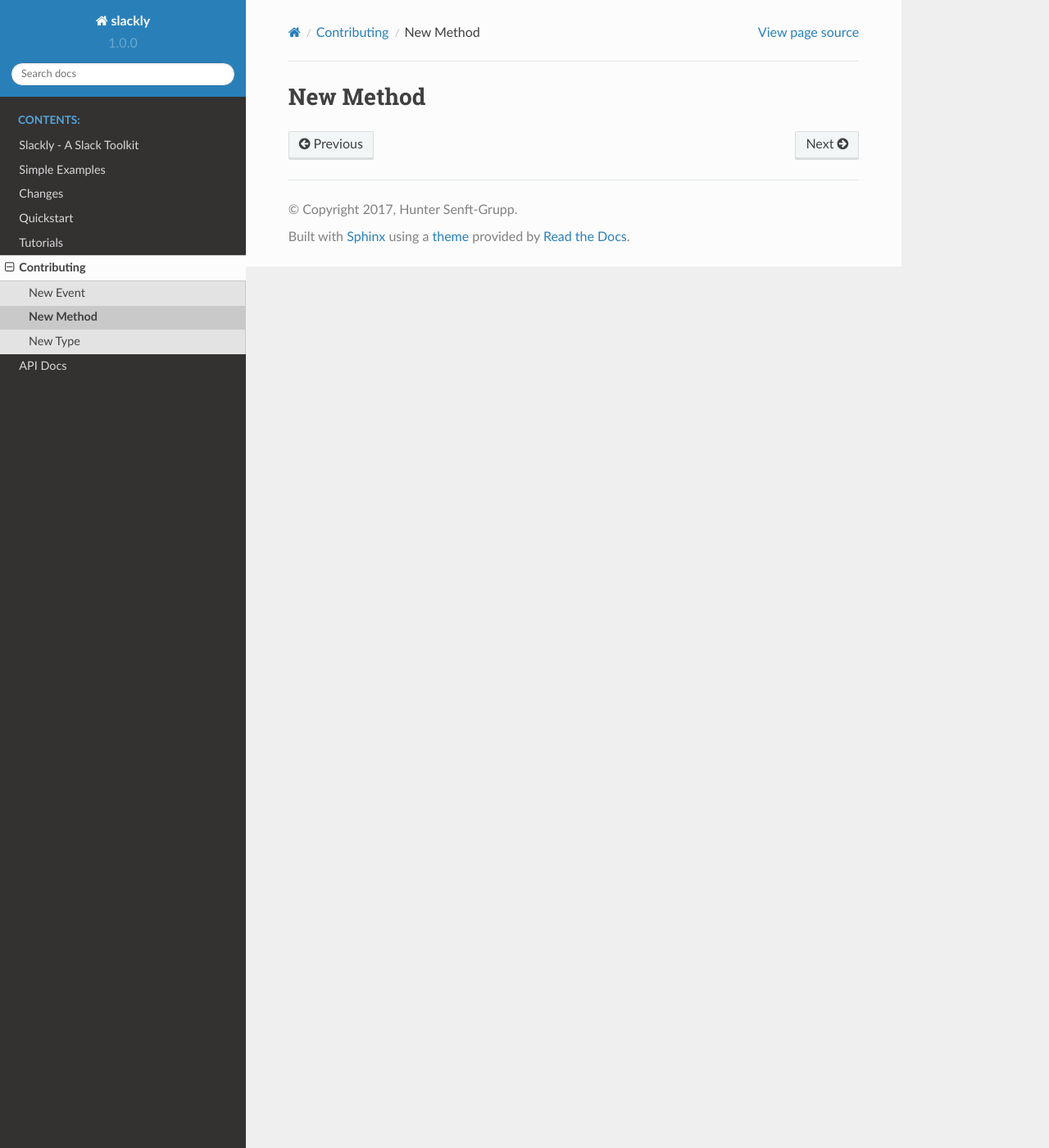
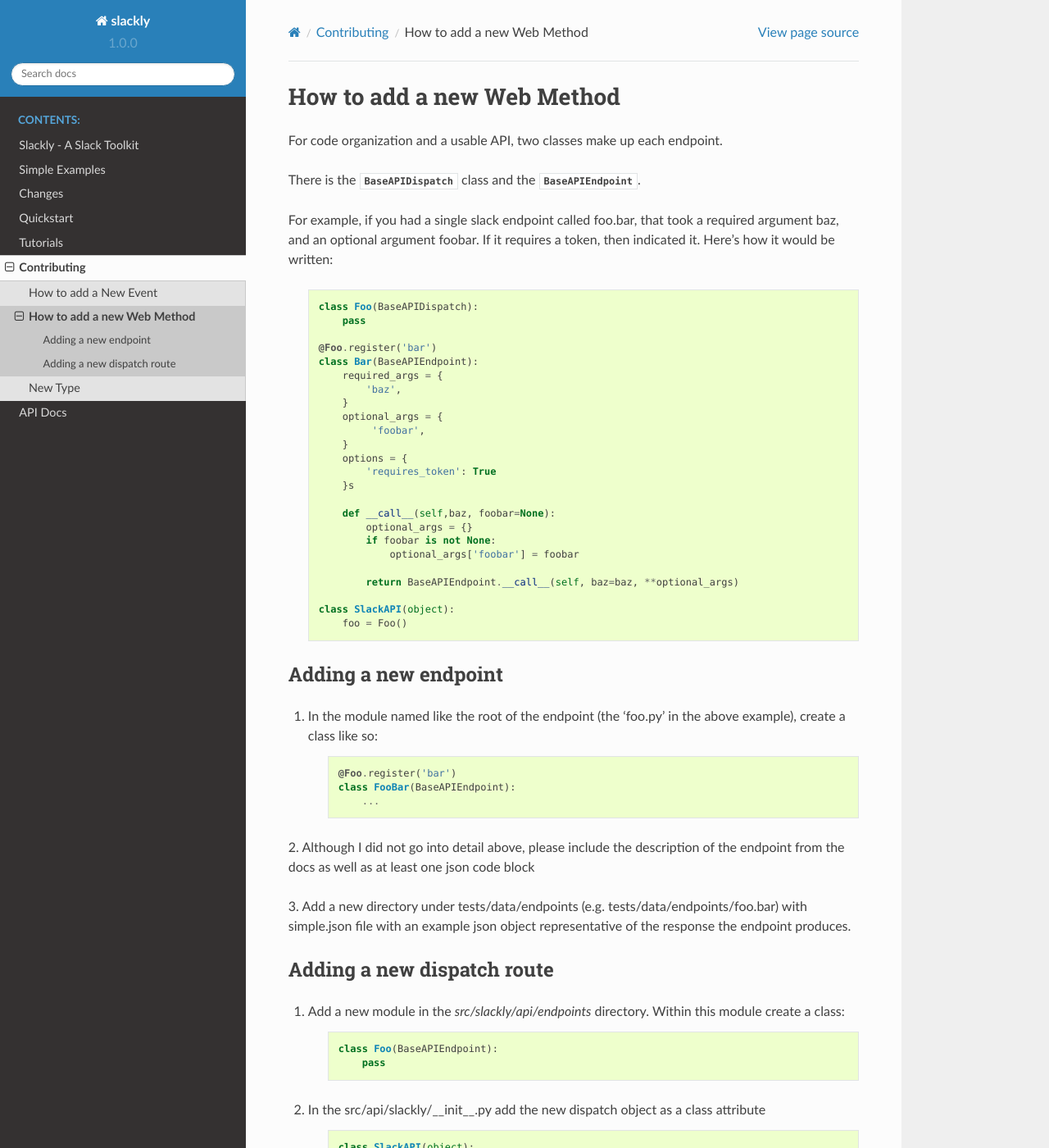
Before and after one commit to huntcsg/slackly, a Sphinx documentation site: the page built from docs/source/contributing/new_method.rst, in a window 1280 px wide and 1400 px high. Shown: the whole window at 82% size. Built offline with Sphinx 7.4.7 and the Read the Docs theme 2.0.0, drawn with Linux system fonts in a browser that asks for light colours; some of the changed text lies outside the part shown.

Commit message:
Added docs for adding a new event and a new method

```diff
--- a/docs/source/contributing/new_event.rst
+++ b/docs/source/contributing/new_event.rst
@@ -1,5 +1,5 @@
-New Event
-=========
+How to add a New Event
+======================
 
 1. Add a new module in the src/slackly/events/ directory. Follow the below template:
 
--- a/docs/source/contributing/new_method.rst
+++ b/docs/source/contributing/new_method.rst
@@ -1,2 +1,74 @@
-New Method
-==========
+How to add a new Web Method
+===========================
+
+For code organization and a usable API, two classes make up each endpoint.
+
+There is the :class:`BaseAPIDispatch` class and the :class:`BaseAPIEndpoint`.
+
+For example, if you had a single slack endpoint called foo.bar, that took a required argument baz, and an optional
+argument foobar. If it requires a token, then indicated it. Here's how it would be written:
+
+    .. code-block:: python
+
+        class Foo(BaseAPIDispatch):
+            pass
+
+        @Foo.register('bar')
+        class Bar(BaseAPIEndpoint):
+            required_args = {
+                'baz',
+            }
+            optional_args = {
+                 'foobar',
+            }
+            options = {
+                'requires_token': True
+            }s
+
+            def __call__(self,baz, foobar=None):
+                optional_args = {}
+                if foobar is not None:
+                    optional_args['foobar'] = foobar
+
+                return BaseAPIEndpoint.__call__(self, baz=baz, **optional_args)
+
+        class SlackAPI(object):
+            foo = Foo()
+
+
+Adding a new endpoint
+---------------------
+
+1. In the module named like the root of the endpoint (the 'foo.py' in the above example), create a class like so:
+
+    .. code-block:: python
+
+        @Foo.register('bar')
+        class FooBar(BaseAPIEndpoint):
+            ...
+
+
+2. Although I did not go into detail above, please include the description of the endpoint from the docs as well as
+at least one json code block
+
+3. Add a new directory under tests/data/endpoints (e.g. tests/data/endpoints/foo.bar) with simple.json file with an
+example json object representative of the response the endpoint produces.
+
+Adding a new dispatch route
+---------------------------
+
+1. Add a new module in the `src/slackly/api/endpoints` directory. Within this module create a class:
+
+    .. code-block:: python
+
+        class Foo(BaseAPIEndpoint):
+            pass
+
+2. In the src/api/slackly/__init__.py add the new dispatch object as a class attribute
+
+    .. code-block:: python
+
+        class SlackAPI(object):
+            foo = Foo()
+
+3. Follow the directions above for registering endpoints.
```
